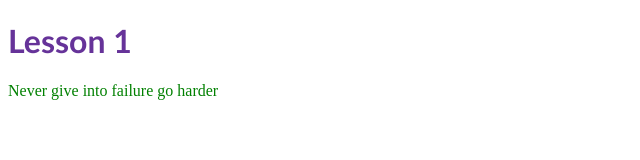
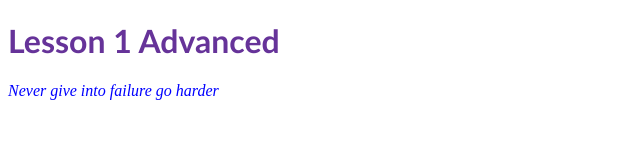
Before and after one commit to Adeyemo003/Git-practise, a plain HTML site: page index.html in a window 1280 px wide. Both pictures are taken after a click on the element "GIT LESSON". Shown: the whole page, without its empty margins (0-640 px from the left). Drawn offline with Linux system fonts and the light colour scheme.

Commit message:
Change to hard level

```diff
--- a/script.js
+++ b/script.js
@@ -1,5 +1,5 @@
 let newEl = document.querySelector("h1")
 
 newEl.addEventListener("click", function(){
-    newEl.innerText = "Lesson 1"
+    newEl.innerText = "Lesson 1 Advanced"
 })
--- a/styles.css
+++ b/styles.css
@@ -1,9 +1,10 @@
 h1{
     color: rebeccapurple;
     font-family: 'Gill Sans', 'Gill Sans MT', Calibri, 'Trebuchet MS', sans-serif;
-
+    font-weight: 600;
 }
 
 p{
-    color: green;
+    color: blue;
+    font-style: italic;
 }
```
